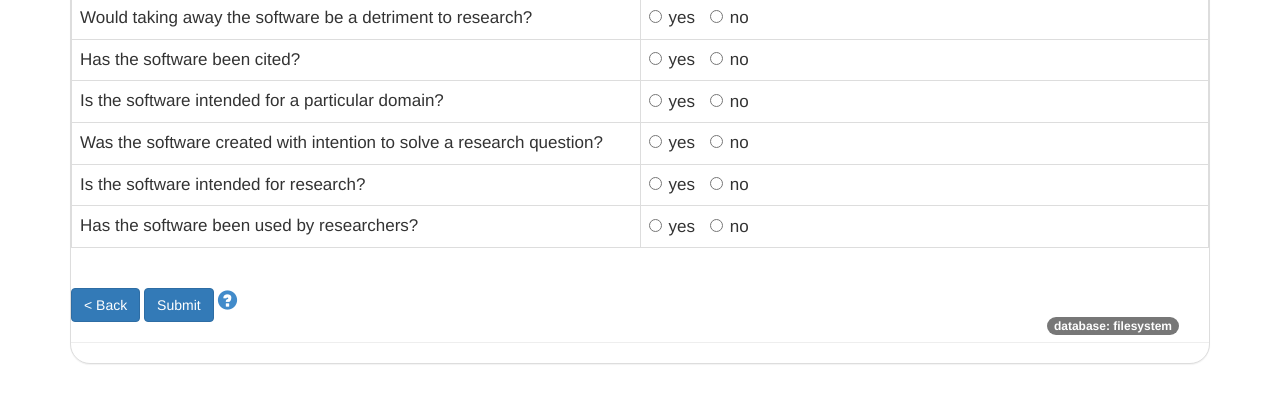
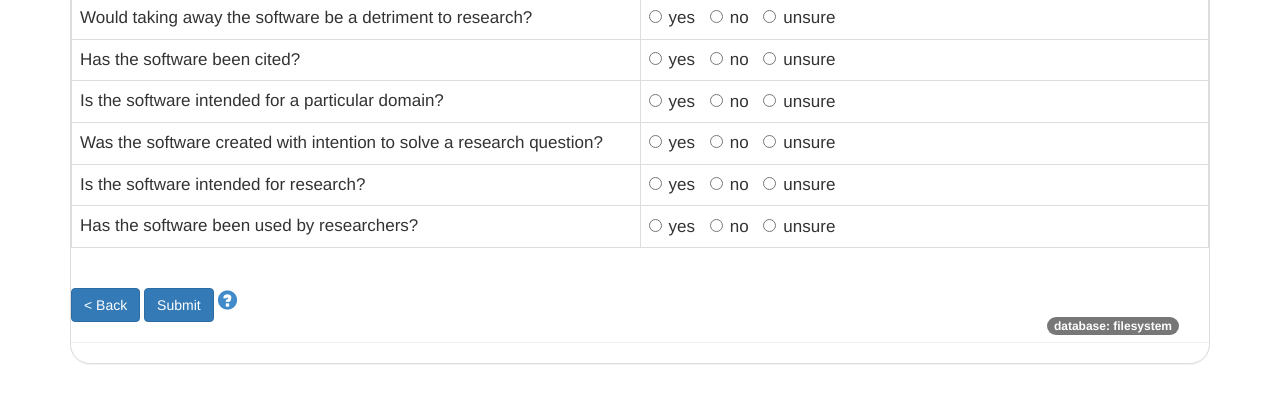
Before and after one commit to rseng/software-example, a plain HTML site: page docs/repository/github/singularityhub/singularity-cli/annotate-criteria/index.html in a window 1280 px wide. Shown: the part 363-766 px from the top of the page. Drawn offline with nearby package versions, Linux system fonts and the light colour scheme.

Commit message:
adding unsure field
Signed-off-by: vsoch <vsochat@stanford.edu>

```diff
--- a/docs/repository/github/singularityhub/singularity-cli/annotate-criteria/index.html
+++ b/docs/repository/github/singularityhub/singularity-cli/annotate-criteria/index.html
@@ -64,6 +64,7 @@ td {
 
         <label class="radio-inline"><input type="radio" name="RSE-absence" id="inlineRadio1" value="yes"> yes</label>
         <label class="radio-inline"><input type="radio" name="RSE-absence" id="inlineRadio1" value="no"> no</label>
+        <label class="radio-inline"><input type="radio" name="RSE-absence" id="inlineRadio1" value=""> unsure</label>
       </td>
     </tr><tr>
       <td>Has the software been cited?</td>
@@ -71,6 +72,7 @@ td {
 
         <label class="radio-inline"><input type="radio" name="RSE-citation" id="inlineRadio1" value="yes"> yes</label>
         <label class="radio-inline"><input type="radio" name="RSE-citation" id="inlineRadio1" value="no"> no</label>
+        <label class="radio-inline"><input type="radio" name="RSE-citation" id="inlineRadio1" value=""> unsure</label>
       </td>
     </tr><tr>
       <td>Is the software intended for a particular domain?</td>
@@ -78,6 +80,7 @@ td {
 
         <label class="radio-inline"><input type="radio" name="RSE-domain-intention" id="inlineRadio1" value="yes"> yes</label>
         <label class="radio-inline"><input type="radio" name="RSE-domain-intention" id="inlineRadio1" value="no"> no</label>
+        <label class="radio-inline"><input type="radio" name="RSE-domain-intention" id="inlineRadio1" value=""> unsure</label>
       </td>
     </tr><tr>
       <td>Was the software created with intention to solve a research question?</td>
@@ -85,6 +88,7 @@ td {
 
         <label class="radio-inline"><input type="radio" name="RSE-question-intention" id="inlineRadio1" value="yes"> yes</label>
         <label class="radio-inline"><input type="radio" name="RSE-question-intention" id="inlineRadio1" value="no"> no</label>
+        <label class="radio-inline"><input type="radio" name="RSE-question-intention" id="inlineRadio1" value=""> unsure</label>
       </td>
     </tr><tr>
       <td>Is the software intended for research?</td>
@@ -92,6 +96,7 @@ td {
 
         <label class="radio-inline"><input type="radio" name="RSE-research-intention" id="inlineRadio1" value="yes"> yes</label>
         <label class="radio-inline"><input type="radio" name="RSE-research-intention" id="inlineRadio1" value="no"> no</label>
+        <label class="radio-inline"><input type="radio" name="RSE-research-intention" id="inlineRadio1" value=""> unsure</label>
       </td>
     </tr><tr>
       <td>Has the software been used by researchers?</td>
@@ -99,6 +104,7 @@ td {
 
         <label class="radio-inline"><input type="radio" name="RSE-usage" id="inlineRadio1" value="yes"> yes</label>
         <label class="radio-inline"><input type="radio" name="RSE-usage" id="inlineRadio1" value="no"> no</label>
+        <label class="radio-inline"><input type="radio" name="RSE-usage" id="inlineRadio1" value=""> unsure</label>
       </td>
     </tr>
     </tbody>
```
Also changed, not shown: docs/repository/github/singularityhub/singularity-compose/annotate-criteria/index.html (+6 -0 lines), docs/repository/github/singularityhub/singularity-docker/annotate-criteria/index.html (+6 -0 lines), docs/repository/github/singularityhub/sregistry/annotate-criteria/index.html (+6 -0 lines).
